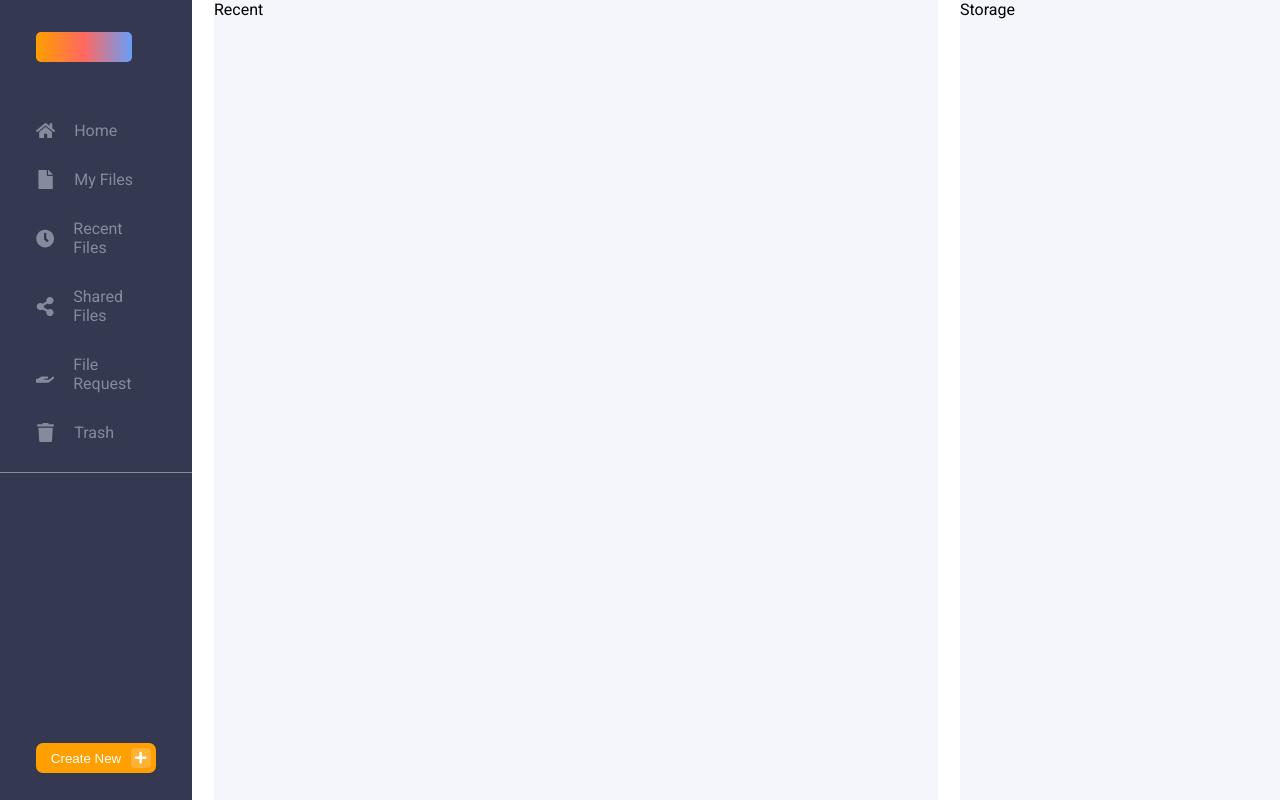
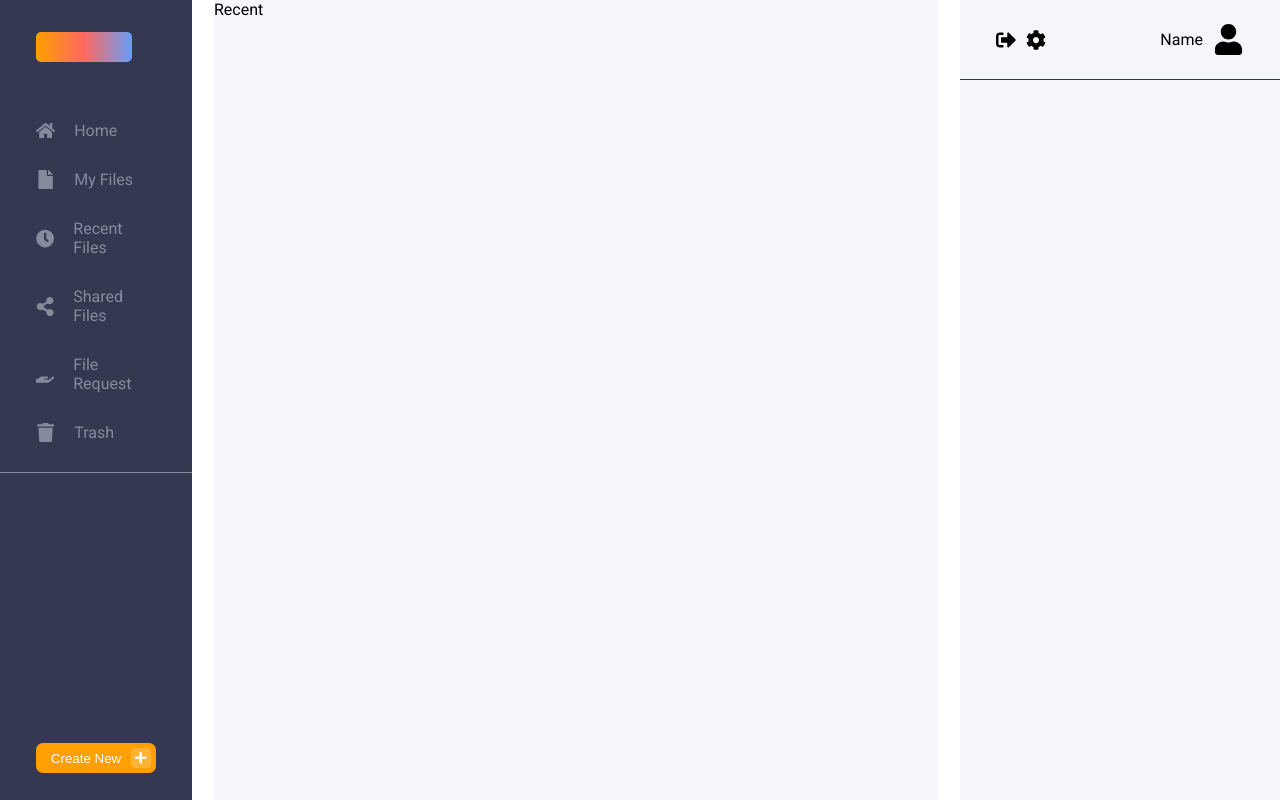
Before and after one commit to CalderonCG/CSS-Nerdery-Challenge, a React (Vite) app: page / in a window 1280 px wide. Built offline with nearby package versions, Linux system fonts and the light colour scheme.

Commit message:
:feat: add storage heaer

```diff
--- a/src/components/Storage/Storage.scss
+++ b/src/components/Storage/Storage.scss
@@ -1,7 +1,32 @@
-@use '../../styles/global' as * ;
+@use "../../styles/global" as *;
 
-.storage{
-    width: clamp(252px, 25%, 375px);
-    height: 100%;
-    background-color: var(--section);
+.storage {
+  width: clamp(252px, 25%, 375px);
+  height: 100%;
+  background-color: var(--section);
+
+  &_header {
+    display: flex;
+    height: clamp(42px, 15%, 80px);
+    border-bottom: 1px solid var(--font);
+    padding: 32px 36px;
+    justify-content: space-between;
+
+    &_options {
+      display: flex;
+      align-items: center;
+      gap: 10px;
+      font-size: 20px;
+    }
+
+    &_avatar {
+      display: flex;
+      align-items: center;
+      gap: 10px;
+
+      &_icon {
+        font-size: 31px;
+      }
+    }
+  }
 }
--- a/src/components/Storage/Storage.tsx
+++ b/src/components/Storage/Storage.tsx
@@ -1,9 +1,22 @@
-import './Storage.scss'
+import { FaCog, FaSignOutAlt, FaUser } from "react-icons/fa";
+import "./Storage.scss";
 
 function Storage() {
   return (
-    <div className='storage'>Storage</div>
-  )
+    <div className="storage">
+      <div className="storage_header">
+        <div className="storage_header_options">
+          <FaSignOutAlt className="storage_header_options_icon" />
+          <FaCog className="storage_header_options_icon" />
+        </div>
+
+        <span className="storage_header_avatar">
+          <p>Name</p>
+          <FaUser className="storage_header_avatar_icon" />
+        </span>
+      </div>
+    </div>
+  );
 }
 
-export default Storage
+export default Storage;
```
Also changed, not shown: src/components/Navbar/Navbar.scss (+14 -1 lines).
